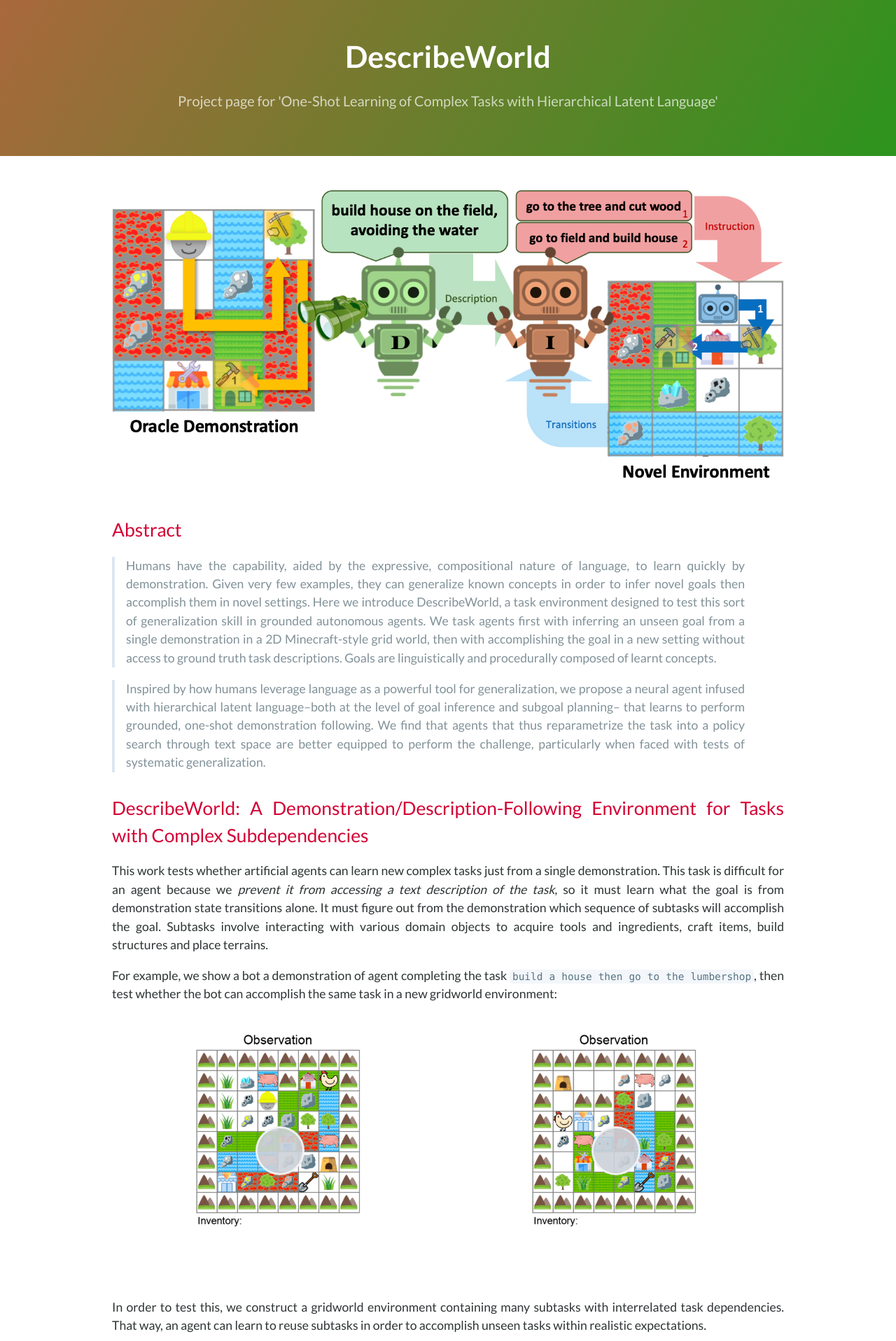
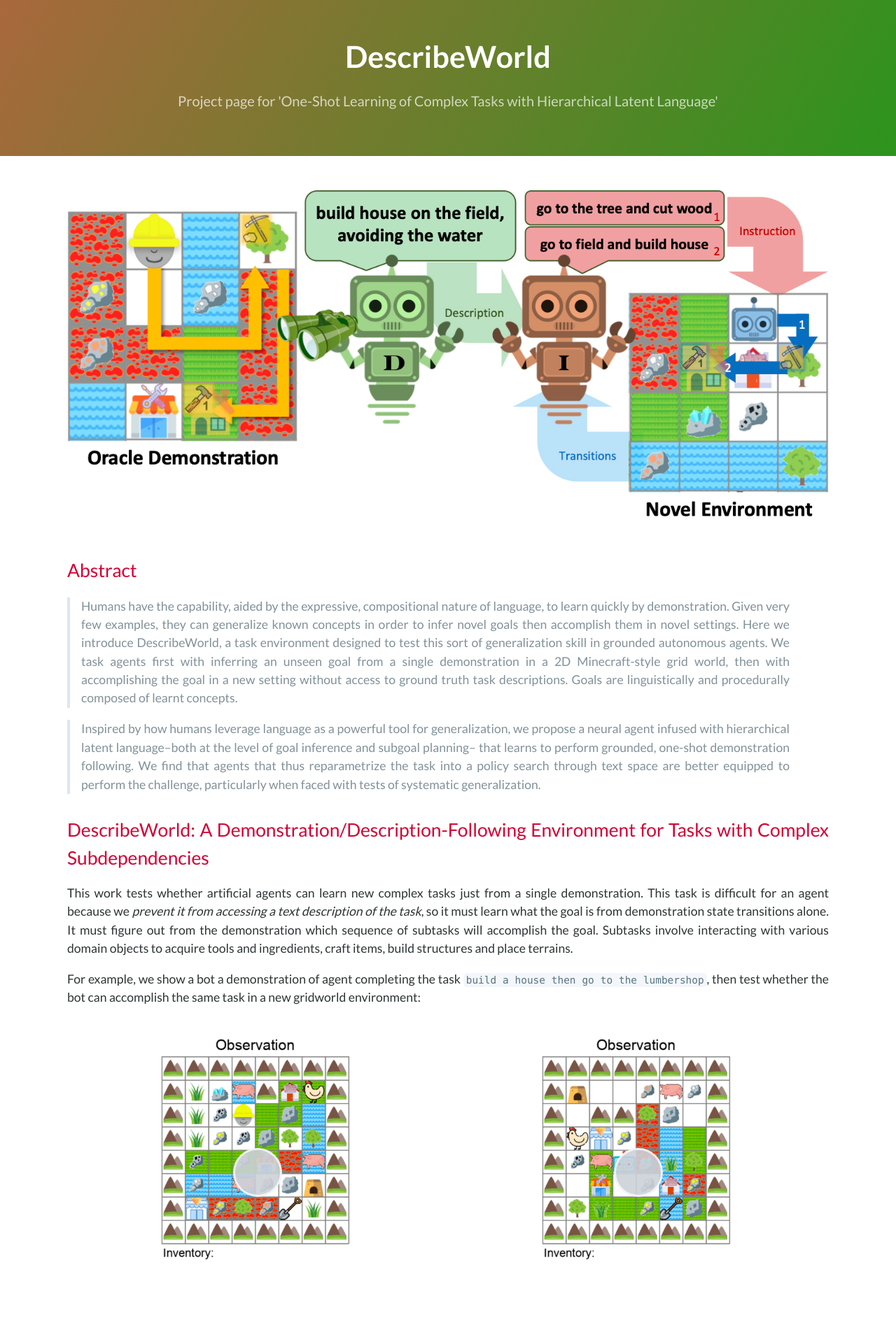
Before and after one commit to mhauskn/mocapact.github.io, a Jekyll site: the page built from index.md, in a window 1280 px wide. Shown: the top 1917 px of the page at 70% size. Built offline with Jekyll 4.4.1, drawn with Linux system fonts in a browser that asks for light colours; nearby versions of some CDN libraries; our own code applies the rules of GitHub Pages for plain Markdown files; comment, search, counter and statistics services are not loaded.

Commit message:
wider main window

```diff
--- a/_sass/jekyll-theme-cayman.scss
+++ b/_sass/jekyll-theme-cayman.scss
@@ -173,7 +173,7 @@ a {
   }
 
   @include large {
-    max-width: 72rem;
+    max-width: 100rem;
     padding: 2rem 6rem;
     margin: 0 auto;
     font-size: 1.1rem;
```
